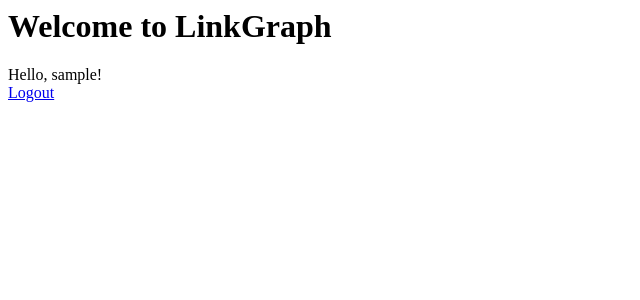
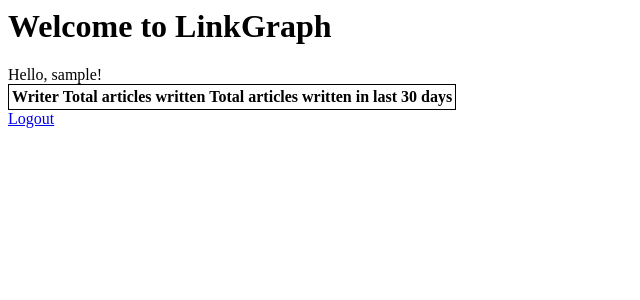
Before and after one commit to Drznedaj/linkgraph, a Django app: page / in a window 1280 px wide. Shown: the top 300 px of the page, without its empty margins (0-640 px from the left). Run offline with Django 3.2, Linux system fonts and the light colour scheme; the visitor is signed in with stand-in values (Sample User, id 1); data comes from the database, SQL or seed files in the repository; lists and menus that the app fills with data are empty.

Commit message:
Add dashboard writer stats view

```diff
--- a/linkgraph/linkgraph_app/models.py
+++ b/linkgraph/linkgraph_app/models.py
@@ -7,7 +7,7 @@
     is_editor = models.BooleanField(default=False)
 
     def __str__(self):
-        return self.username + " editor:" + self.is_editor
+        return self.username + " editor:" + str(self.is_editor)
 
 
 class Article(models.Model):
--- a/linkgraph/linkgraph_app/templates/app/dashboard.html
+++ b/linkgraph/linkgraph_app/templates/app/dashboard.html
@@ -4,6 +4,22 @@
 Hello, {{ user.username|default:'Guest' }}!
 
 <div>
+
+    <table style="border:1px solid black">
+        <tr>
+            <th>Writer</th>
+            <th>Total articles written</th>
+            <th>Total articles written in last 30 days</th>
+        </tr>
+        {% for data in table_data %}
+            <tr>
+                {% for d in data %}
+                <td style="text-align:center">{{d}}</td>
+                {% endfor %}
+            </tr>
+        {% endfor %}
+    </table>
+
     {% if user.is_authenticated %}
     <a href="{% url 'logout' %}">Logout</a>
     {% else %}
--- a/linkgraph/linkgraph_app/views.py
+++ b/linkgraph/linkgraph_app/views.py
@@ -3,13 +3,25 @@
 from django.urls import reverse
 from .forms import CustomUserCreationForm
 
-# Create your views here.
+from .models import Writer, Article
+import datetime
 
 
 def dashboard(request):
+    table_data = []
+    writers = Writer.objects.all()
+    last_thirty_days = datetime.datetime.now() - datetime.timedelta(30)
+
+    for w in writers:
+        written_count = Article.objects.filter(written_by=w).count()
+        written_last_count = Article.objects.filter(written_by=w, created_at__gt=last_thirty_days).count()
+        table_data.append((w.username, written_count, written_last_count))
+
+    print(table_data)
     return render(
         request,
         "app/dashboard.html",
+        {"table_data": table_data},
     )
 
 
```
